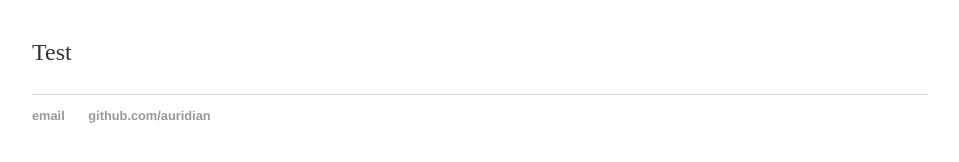
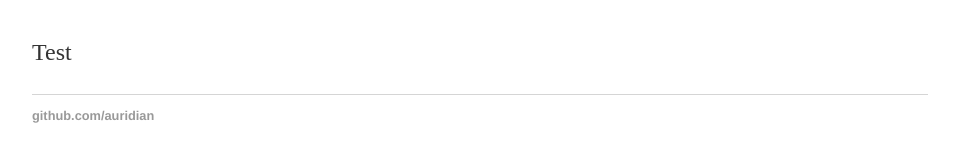
Before and after one commit to auridian/portfolio, a Jekyll site: the page built from index.html, in a window 1280 px wide. Shown: the part 161-323 px from the top of the page, without its empty margins (160-1119 px from the left). Built offline with Jekyll 4.4.1, drawn with Linux system fonts in a browser that asks for light colours.

Commit message:
remove email

```diff
--- a/_layouts/default.html
+++ b/_layouts/default.html
@@ -21,7 +21,6 @@
 			</div><!-- /.container -->
 			<footer>
 	    		<ul>
-	        		<li><a href="mailto:hooper@mit.edu">email</a></li>
 	        		<li><a href="https://github.com/auridian">github.com/auridian</a></li>
 				</ul>
 			</footer>
```
